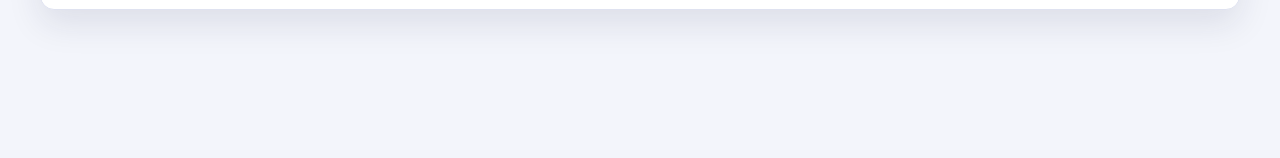
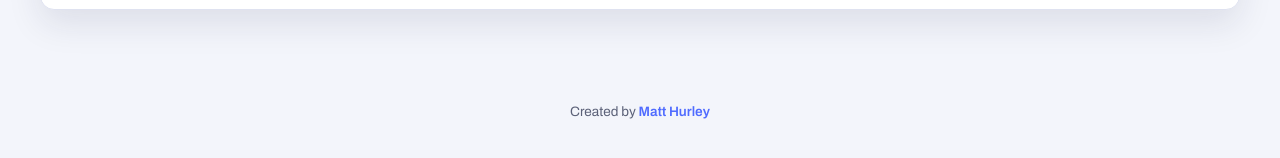
Before and after one commit to theantipopau/iptv_4u, a website: page public/index.html in a window 1280 px wide. Shown: the part 1602-1760 px from the top of the page. Before the commit the page ends 1676 px from the top, so only its background shows below. Drawn offline with Linux system fonts and the light colour scheme.

Commit message:
Add footer attribution
Co-Authored-By: Claude Sonnet 5 <noreply@anthropic.com>

```diff
--- a/public/index.html
+++ b/public/index.html
@@ -190,6 +190,10 @@
       </section>
     </main>
 
+    <footer class="app-footer">
+      <p>Created by <a href="https://matthurley.dev" target="_blank" rel="noopener">Matt Hurley</a></p>
+    </footer>
+
     <dialog id="matchDialog">
       <form method="dialog" class="dialog-content">
         <h3>Choose EPG Match</h3>
--- a/public/styles.css
+++ b/public/styles.css
@@ -671,6 +671,25 @@ dialog::backdrop {
   }
 }
 
+.app-footer {
+  width: min(1200px, 95vw);
+  margin: 0 auto 2rem;
+  padding: 1rem 0;
+  text-align: center;
+  color: var(--muted);
+  font-size: 0.85rem;
+}
+
+.app-footer a {
+  color: var(--accent);
+  font-weight: 600;
+  text-decoration: none;
+}
+
+.app-footer a:hover {
+  text-decoration: underline;
+}
+
 @media (max-width: 760px) {
   .app-shell {
     width: 96vw;
```
